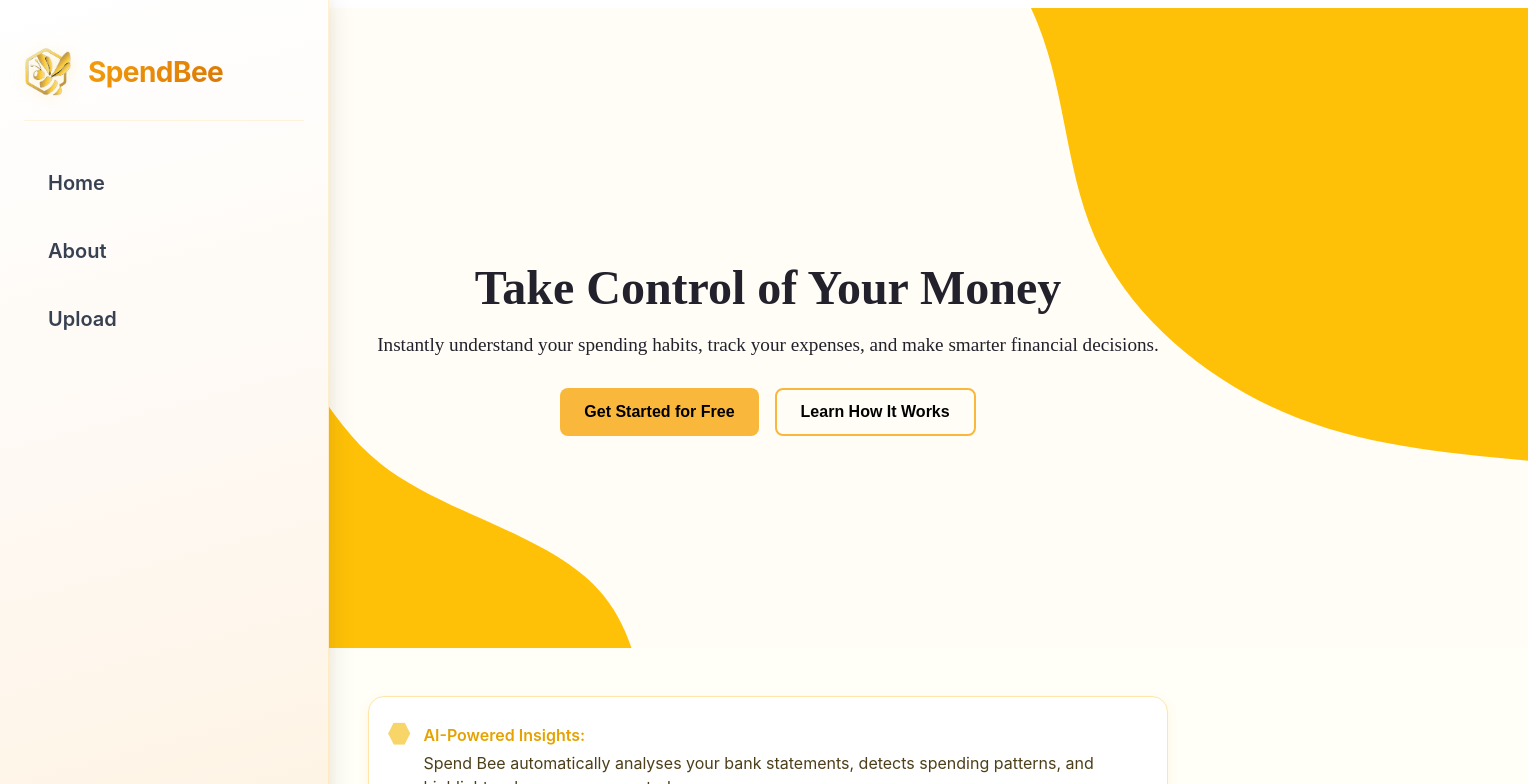
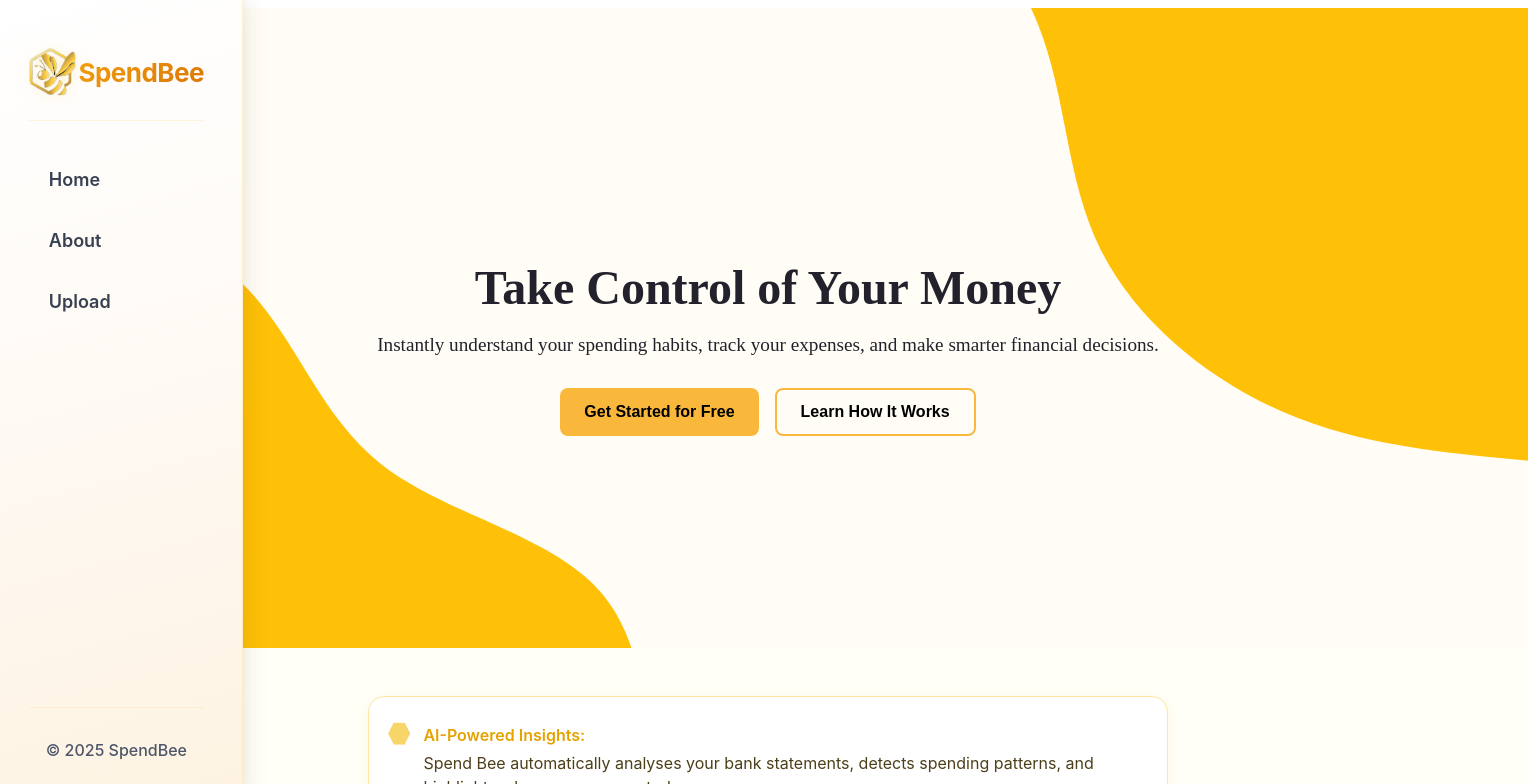
Before and after one commit to mh1803/SpendBee, a React (Vite) app in the folder spendbee/: page / in a window 1536 px wide. Shown: the top 784 px of the page. Built offline with nearby package versions, Linux system fonts and the light colour scheme.

Commit message:
Updated navbar

```diff
--- a/spendbee/src/frontend/components/navbar/Navbar.module.css
+++ b/spendbee/src/frontend/components/navbar/Navbar.module.css
@@ -92,15 +92,17 @@
 }
 
 .sidebar {
+  box-sizing: border-box;
   position: fixed;
   top: 0;
   left: 0;
-  height: 100vh;
-  width: 200px;
+  height: 100dvh;
+  max-height: 100dvh;
+  max-width: 280px;
   background: linear-gradient(165deg, #ffffff 0%, #fef9f3 50%, #fef3e2 100%);
   display: flex;
   flex-direction: column;
-  padding: 3rem 1.5rem 2.5rem 1.5rem;
+  padding: 3rem 2.4rem 2.5rem 1.8rem;
   box-shadow: 4px 0 24px rgba(0, 0, 0, 0.08), 2px 0 8px rgba(245, 158, 11, 0.06);
   z-index: 1000;
   transition: transform 0.3s cubic-bezier(0.4, 0, 0.2, 1);
@@ -131,7 +133,7 @@
 .logoSection {
   display: flex;
   align-items: center;
-  gap: 1rem;
+  gap: 0.1rem;
   margin-bottom: 2rem;
   padding-bottom: 1.5rem;
   border-bottom: 1px solid rgba(251, 191, 36, 0.15);
@@ -225,13 +227,13 @@
 }
 
 .footer p {
-  color: #6b7280;
+  color: #4d5769;
   font-size: 1rem;
   margin: 0;
   font-weight: 500;
 }
 
-@media (max-width: 768px) {
+@media (max-width: 1100px) {
   .hamburger {
     display: flex;
   }
@@ -246,8 +248,6 @@
 
   .sidebar {
     transform: translateX(-100%);
-    width: 240px;
-    padding: 3rem 1.5rem 2.5rem 1.5rem;
   }
 
   .sidebar.open {
@@ -283,37 +283,3 @@
     font-size: 1rem;
   }
 }
-
-@media (max-width: 1024px) and (min-width: 769px) {
-  .sidebar {
-    width: 220px;
-  }
-
-  .title {
-    font-size: 1.5rem;
-  }
-
-  .navLinks a {
-    font-size: 1.0625rem;
-    padding: 0.9375rem 1.125rem;
-  }
-}
-
-@media (min-width: 1440px) {
-  .sidebar {
-    width: 280px;
-  }
-
-  .title {
-    font-size: 1.75rem;
-  }
-
-  .navLinks a {
-    font-size: 1.25rem;
-    padding: 1.125rem 1.5rem;
-  }
-
-  .footer p {
-    font-size: 1.0625rem;
-  }
-}
--- a/spendbee/src/frontend/components/navbar/Navbar.tsx
+++ b/spendbee/src/frontend/components/navbar/Navbar.tsx
@@ -31,7 +31,7 @@ export function Navbar() {
 
       {/* Sidebar */}
       <nav className={`${styles.sidebar} ${isOpen ? styles.open : ""}`}>
-        {/* Close button for mobile */}
+        {/* Mobile close button */}
         <button
           className={styles.closeButton}
           onClick={closeSidebar}
@@ -65,7 +65,6 @@ export function Navbar() {
           </li>
         </ul>
 
-        {/* Footer / Optional */}
         <div className={styles.footer}>
           <p>&copy; 2025 SpendBee</p>
         </div>
```
